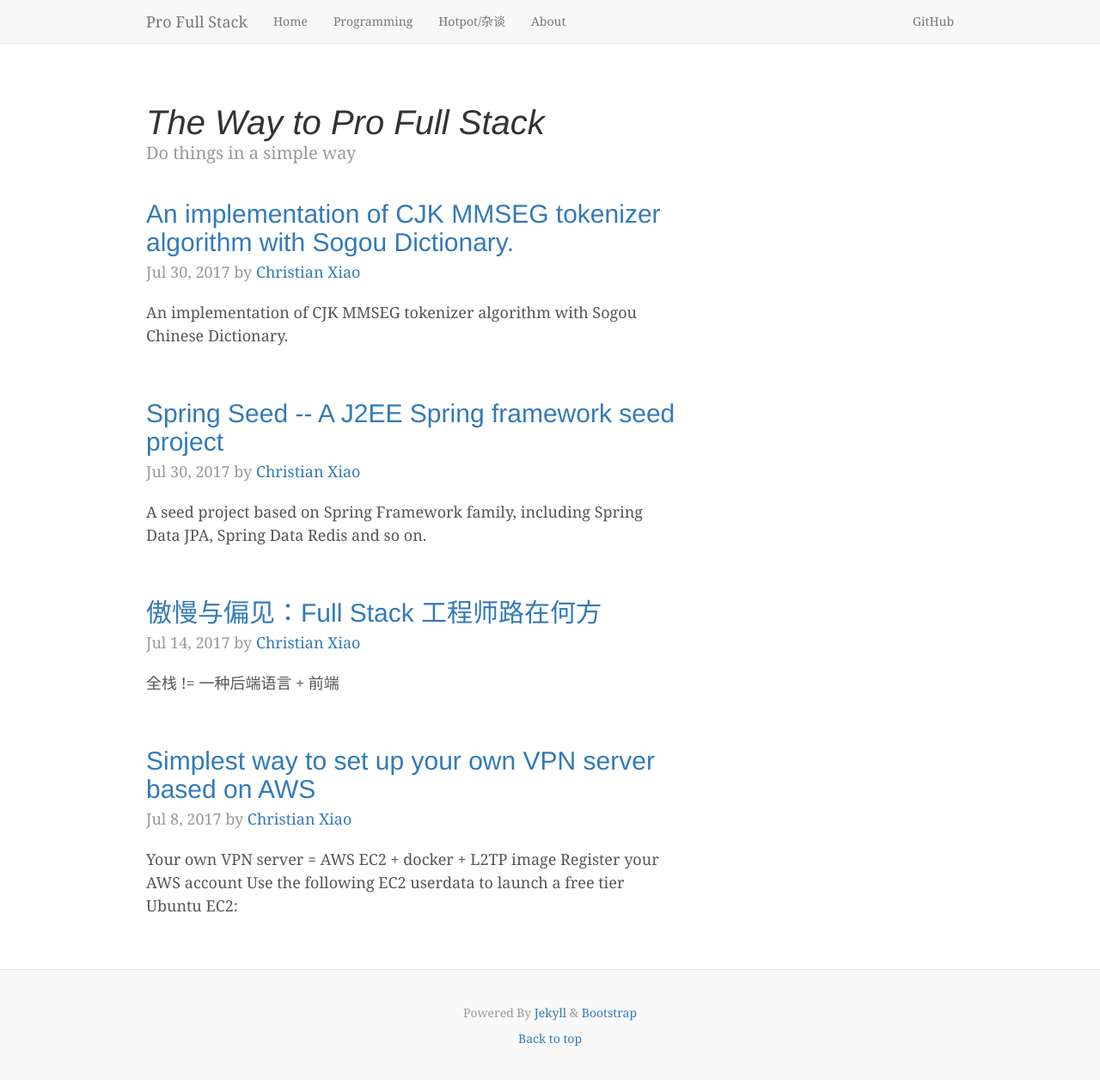
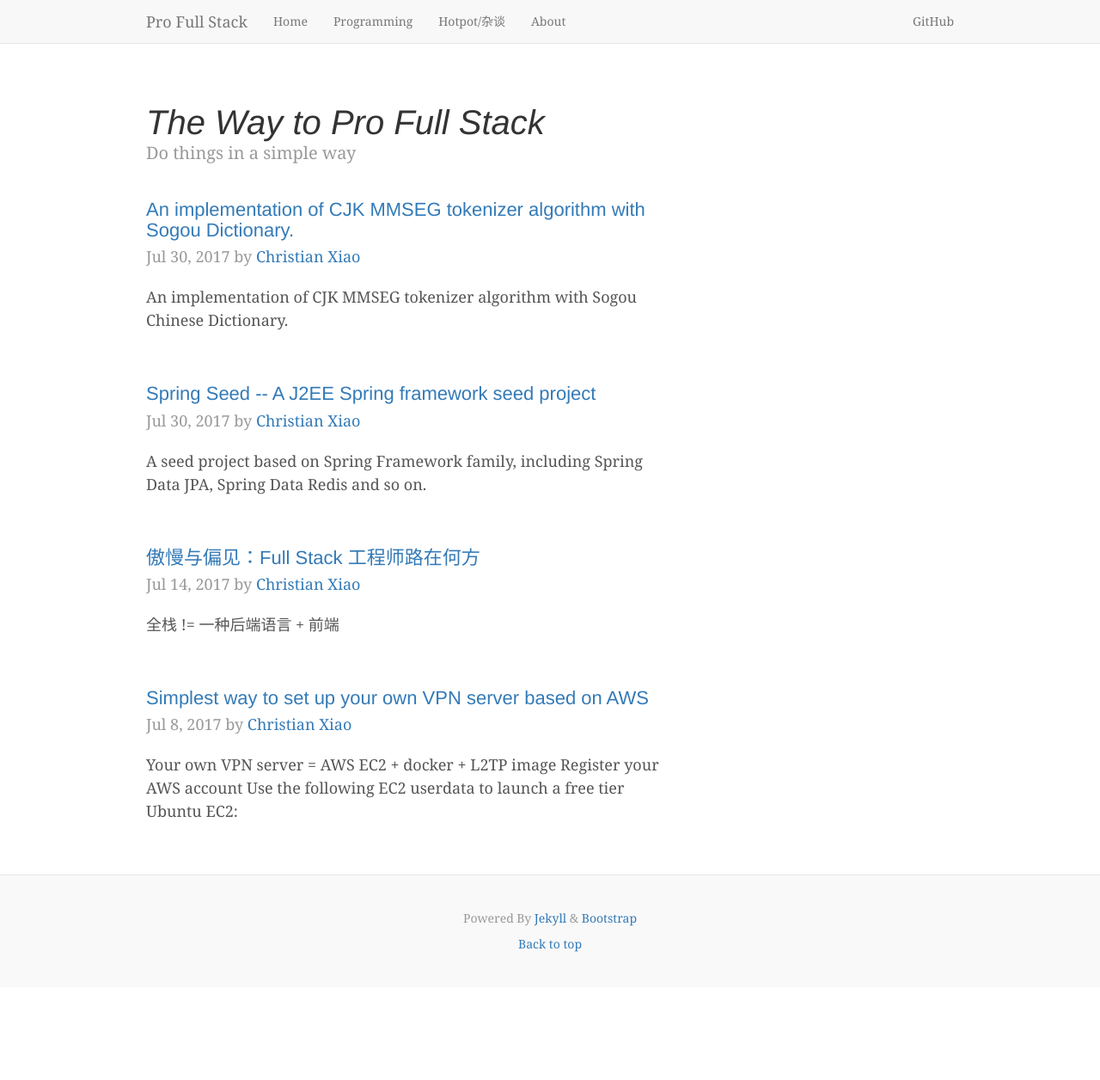
Before and after one commit to christianxiao/christianxiao.github.io, a Jekyll site: the page built from index.html, in a window 1280 px wide and 1258 px high. Shown: the whole window at 86% size. Built offline with Jekyll 4.4.1, drawn with Linux system fonts in a browser that asks for light colours.

Commit message:
Update blog.css

```diff
--- a/assets/blog.css
+++ b/assets/blog.css
@@ -148,7 +148,7 @@ h6, .h6 {
 }
 .blog-post-title {
   margin-bottom: 5px;
-  font-size: 30px;
+  font-size: 22px;
 }
 .blog-post-meta {
   margin-bottom: 20px;
```
